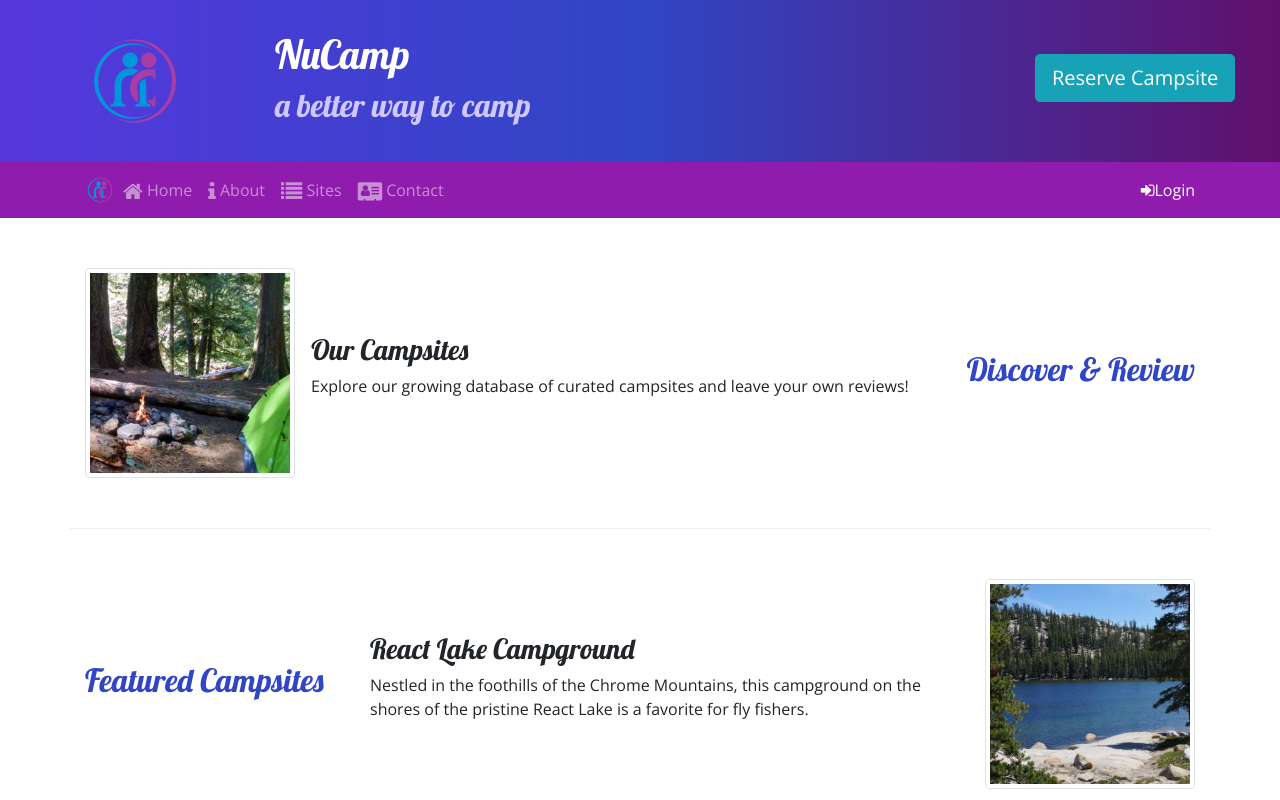
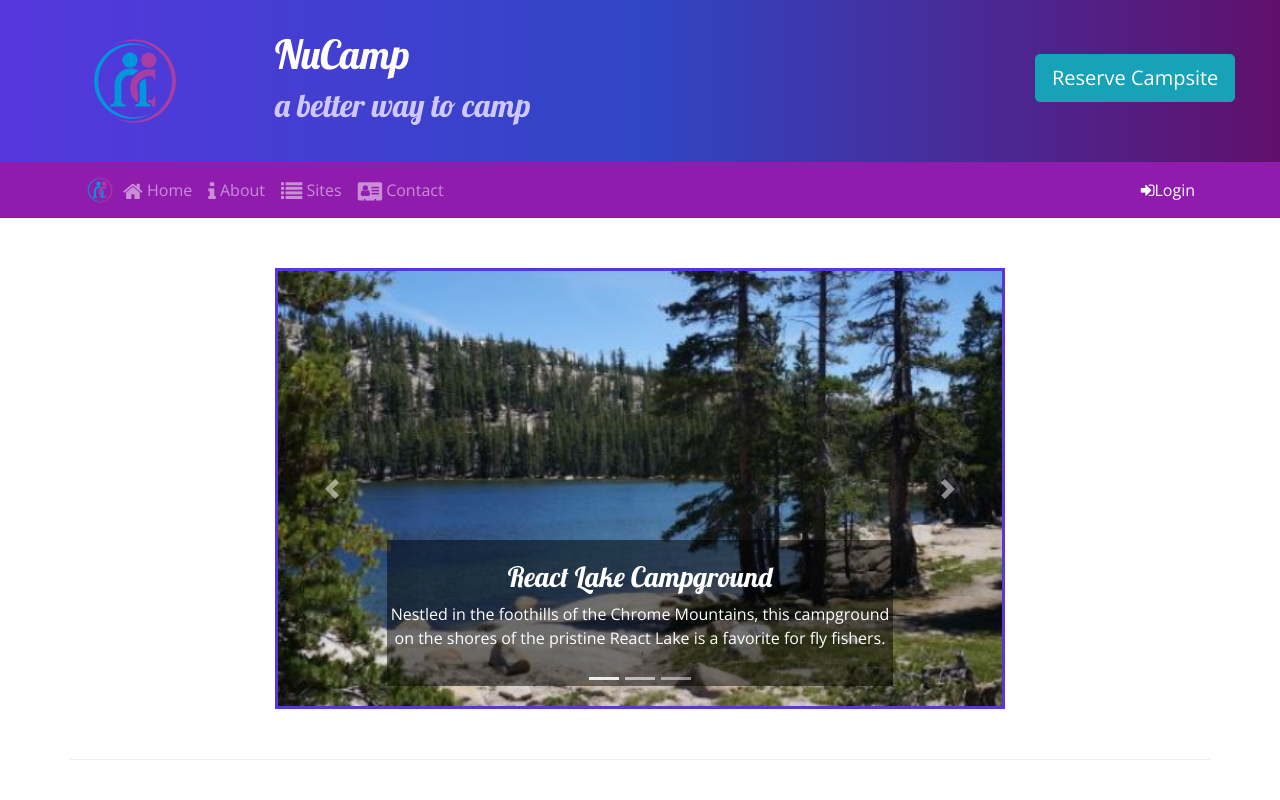
Before and after one commit to GardnerJohn/nucamp-bootstrap, a website: page index.html in a window 1280 px wide. Shown: the top 800 px of the page. Drawn offline with nearby package versions, Linux system fonts and the light colour scheme.

Commit message:
Carousel

```diff
--- a/css/styles.css
+++ b/css/styles.css
@@ -43,3 +43,11 @@ header h2 {
 	border-top: none;
 	padding: 10px;
 }
+
+.carousel-caption {
+	background-color: rgba(0,0,0,0.5);
+}
+
+.carousel {
+	border: solid #5637dd;
+}
--- a/index.html
+++ b/index.html
@@ -101,6 +101,50 @@
   </div>
 
   <div class="container">
+
+    <div class="row row-content">
+      <div class="col-md-8 mx-auto">
+        <div id="homeCarousel" class="carousel" data-ride="carousel">
+          <ol class="carousel-indicators">
+            <li data-target="#homeCarousel" data-slide-to="0" class="active"></li>
+            <li data-target="#homeCarousel" data-slide-to="1"></li>
+            <li data-target="#homeCarousel" data-slide-to="2"></li>
+          </ol>
+          <div class="carousel-inner">
+            <div class="carousel-item active">
+              <img src="img/breadcrumb-trail.jpg" class="d-block w-100" alt="Breadcrumb Trail Campground">
+              <div class="carousel-caption">
+                <h3>Breadcrumb Trail Campground</h3>
+                <p class="d-none d-sm-block">Let Nucamp be your guide to this off-the-beaten-path, hike-in-only campground.</p>
+              </div>
+            </div>
+            <div class="carousel-item">
+              <img src="img/react-lake.jpg" class="d-block w-100" alt="React Lake Campground">
+              <div class="carousel-caption">
+                <h3>React Lake Campground</h3>
+                <p class="d-none d-sm-block">Nestled in the foothills of the Chrome Mountains, this campground on the shores of the pristine React Lake is a favorite for fly fishers.</p>
+              </div>
+            </div>
+            <div class="carousel-item">
+              <img src="img/chrome-river.jpg" class="d-block w-100" alt="Chrome River Campground">
+              <div class="carousel-caption">
+                <h3>Chrome River Campground</h3>
+                <p class="d-none d-sm-block">Spend a few sunny days and starry nights beneath a canopy of old growth firs at this enchanting spot by the Chrome River.</p>
+              </div>
+            </div>
+          </div>
+          <a class="carousel-control-prev" href="#homeCarousel" role="button" data-slide="prev">
+            <span class="carousel-control-prev-icon"></span>
+            <span class="sr-only">Previous</span>
+          </a>
+          <a class="carousel-control-next" href="#homeCarousel" role="button" data-slide="next">
+            <span class="carousel-control-next-icon"></span>
+            <span class="sr-only">Next</span>
+          </a>
+        </div>
+      </div>
+    </div>
+
     <div class="row row-content align-items-center">
       <div class="col-sm-4 order-sm-last col-md-3">
         <h2 class="text-sm-right">Discover & Review</h2>
```
